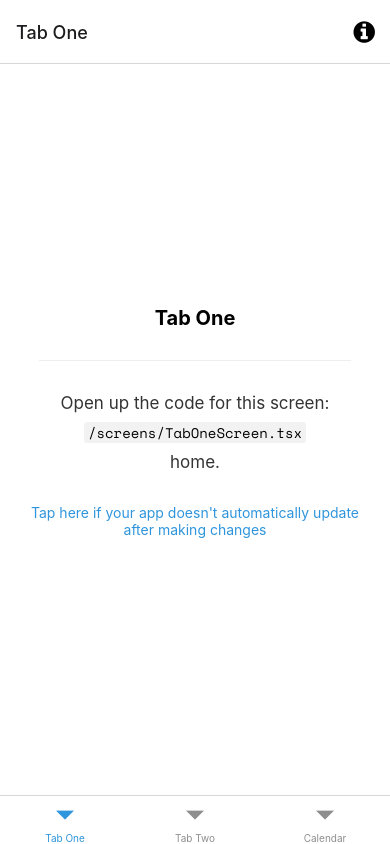
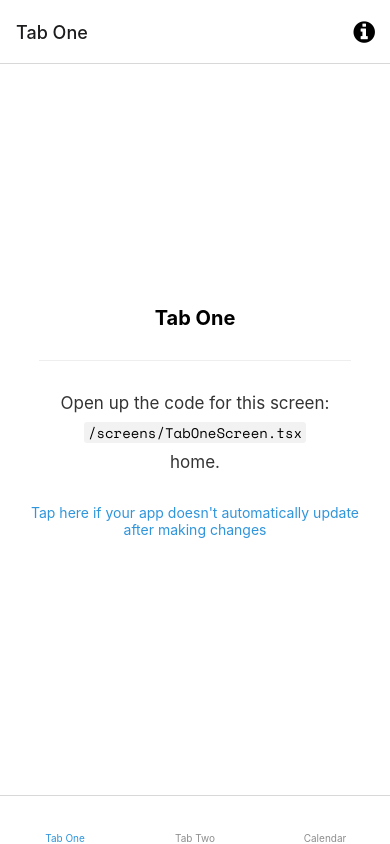
Before and after one commit to YatinKare/FBLA-Mobile-App-23, a React Native app in the folder LearningLoop/: screen /TabOne in a window 390 px wide. Built offline with nearby package versions, Linux system fonts and the light colour scheme; what expo-linking would draw is missing.

Commit message:
Remove Tabbar icon

```diff
--- a/LearningLoop/navigation/index.tsx
+++ b/LearningLoop/navigation/index.tsx
@@ -64,6 +64,7 @@ function BottomTabNavigator() {
       initialRouteName="TabOne"
       screenOptions={{
         tabBarActiveTintColor: Colors[colorScheme].tint,
+        tabBarIconStyle: { display: "none" }
       }}>
       <BottomTab.Screen
         name="TabOne"
```
